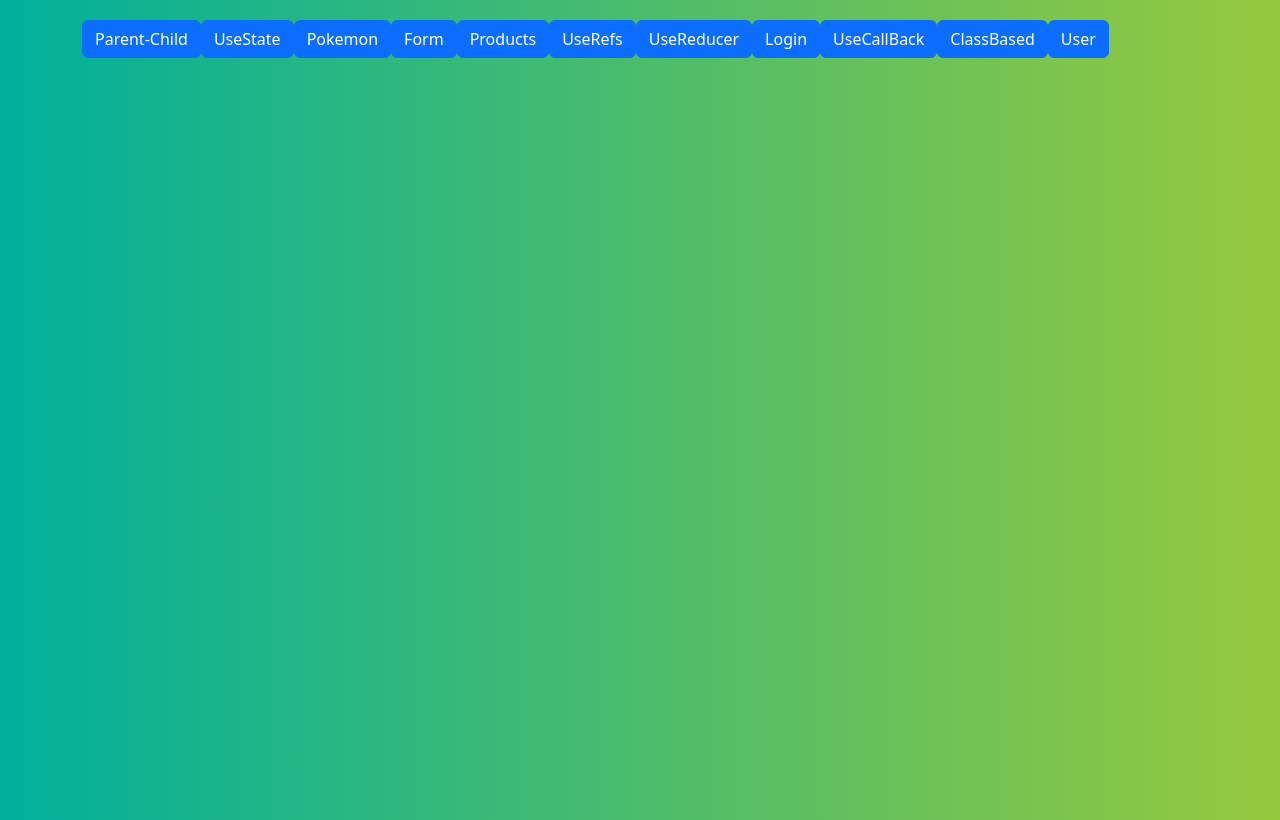
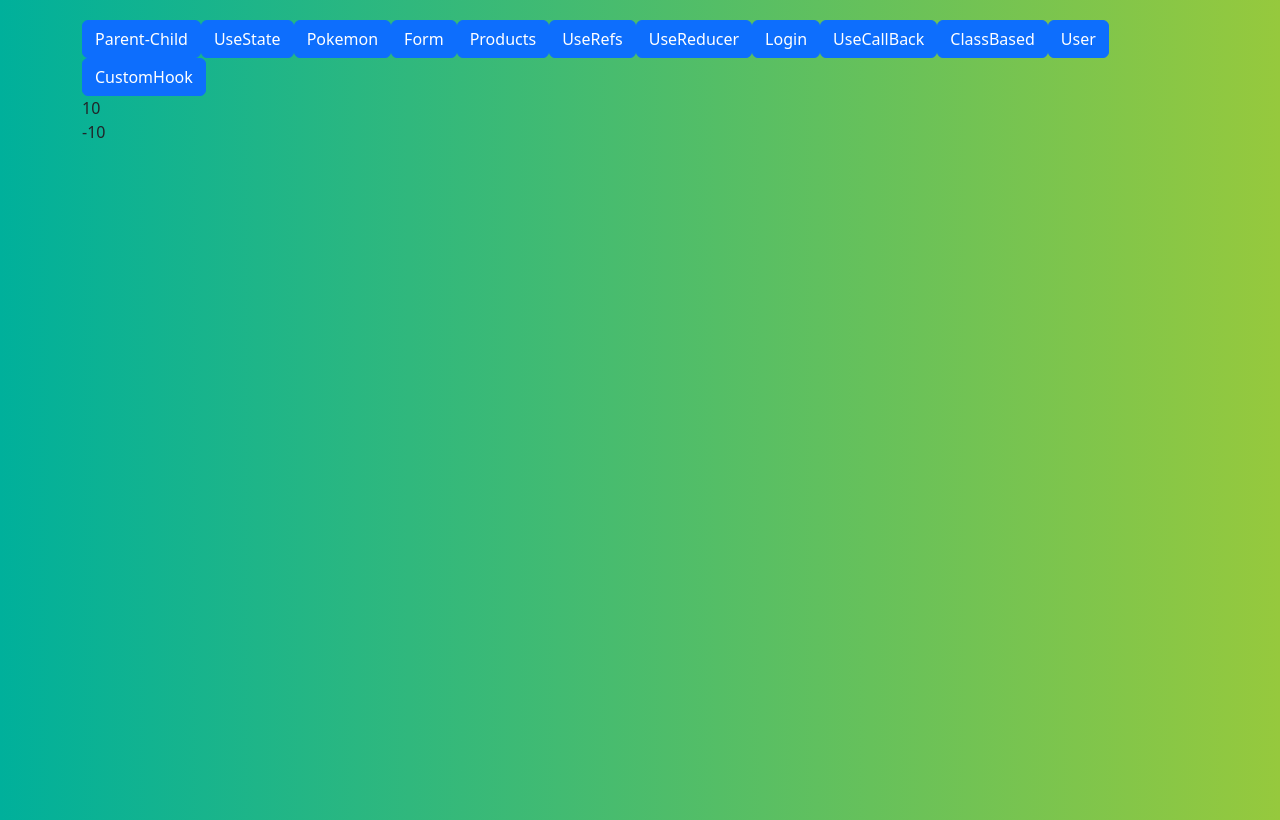
Before and after one commit to daikianjiki/ReactPractice, a React (Create React App) app: page /customhook in a window 1280 px wide. Built offline with nearby package versions, Linux system fonts and the light colour scheme.

Commit message:
practiced using custom react hook

```diff
--- /dev/null
+++ b/src/components/CustomHookDemo/Decrement.tsx
@@ -0,0 +1,10 @@
+import { useEffect, useState } from "react"
+import useCounter from "./use-counter"
+
+export default function Decrement() {
+    let counter = useCounter(false)
+
+    return (
+        <div>{counter}</div>
+    )
+}
--- /dev/null
+++ b/src/components/CustomHookDemo/Increment.tsx
@@ -0,0 +1,10 @@
+import { useEffect, useState } from "react"
+import useCounter from "./use-counter"
+
+export default function Increment() {
+    let counter = useCounter(true)
+
+    return (
+        <div>{counter}</div>
+    )
+}
--- /dev/null
+++ b/src/components/CustomHookDemo/use-counter.tsx
@@ -0,0 +1,18 @@
+import { useState, useEffect } from "react"
+
+
+export default function useCounter(increment: boolean) {
+    let[counter, setCounter] = useState(0)
+
+    useEffect(() => {
+        const interval = setInterval(() => {
+            if (increment) {
+                setCounter(counter => counter + 1)
+            } else {
+                setCounter(counter => counter - 1)
+            }
+        }, 1000)
+    }, [])
+
+    return counter;
+}
--- a/src/components/navbar.tsx
+++ b/src/components/navbar.tsx
@@ -12,6 +12,7 @@ import AuthContext from './Context/AuthContext'
 import UseCallBackPage from '../pages/UseCallBackPage'
 import ClassBasedComponentsPage from '../pages/ClassBasedComponentsPage'
 import UserPage from '../pages/UserPage'
+import CustomHookPage from '../pages/CustomHookPage'
 
 const Navbar: React.FC = () => {
     return (
@@ -49,6 +50,9 @@ const Navbar: React.FC = () => {
             <Link to="/user">
                 <Button>User</Button>
             </Link>
+            <Link to="/customhook">
+                <Button>CustomHook</Button>
+            </Link>
 
             <Routes>
                 <Route path ='/' element = {<ParentChildPage/>} />
@@ -66,6 +70,7 @@ const Navbar: React.FC = () => {
                 <Route path ='/callback' element = {<UseCallBackPage/>} />
                 <Route path ='/class' element = {<ClassBasedComponentsPage/>} />
                 <Route path ='/user' element = {<UserPage/>} />
+                <Route path ='/customhook' element = {<CustomHookPage/>} />
             </Routes>
         </div>
     )
--- /dev/null
+++ b/src/pages/CustomHookPage.tsx
@@ -0,0 +1,11 @@
+import Increment from "../components/CustomHookDemo/Increment";
+import Decrement from "../components/CustomHookDemo/Decrement";
+
+export default function CustomHookPage() {
+    return (
+        <div>
+            <Increment></Increment>
+            <Decrement></Decrement>
+        </div>
+    )
+}
```
